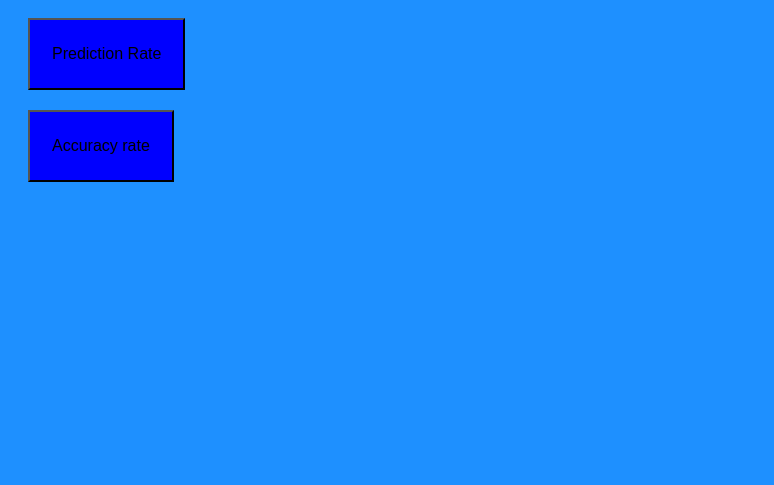
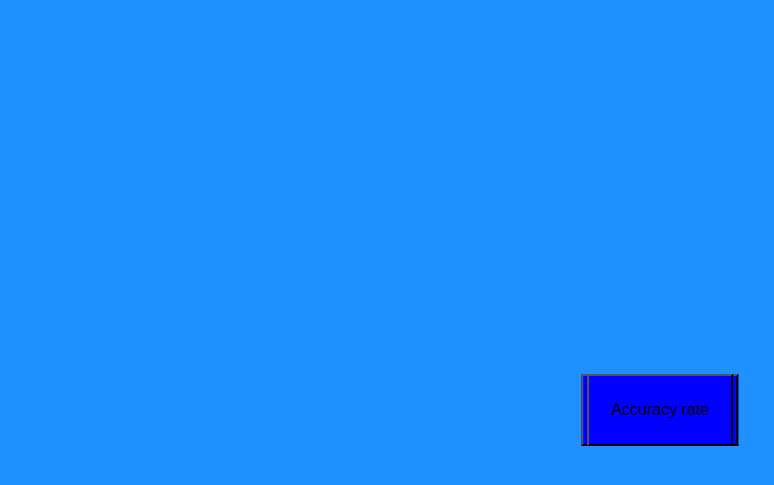
Before and after one commit to neha1516/prediction, a Flask app: page / in a window 1280 px wide. Shown: the top 485 px of the page, without its empty margins (0-774 px from the left). Run offline with Flask 2, Linux system fonts and the light colour scheme.

Commit message:
Update data.html

```diff
--- a/templates/data.html
+++ b/templates/data.html
@@ -8,12 +8,17 @@
 	button {
     background-color: #0000FF;
     padding: 25px 22px;
-    text-color:black;
+    text-color: black;
     text-align: center;
     text-decoration: none;
     font-size: 16px;
     margin: 10px 20px;
+    position: absolute;
+    top: 50%;
+    left: 50%;
     cursor: pointer;
+    -ms-transform: translate(-50%, -50%);
+    transform: translate(-50%, -50%);
 	}
 	</style>
 </head>
```
